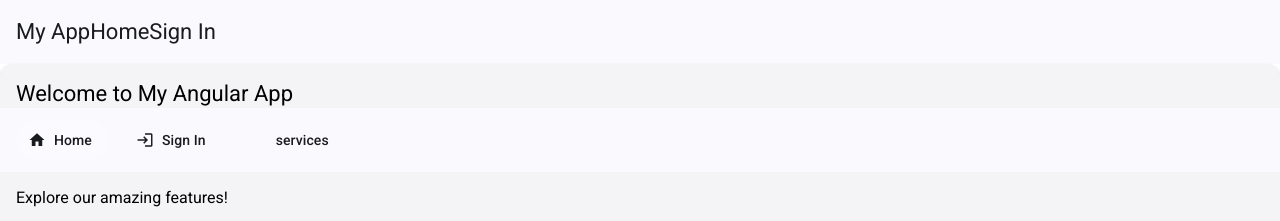
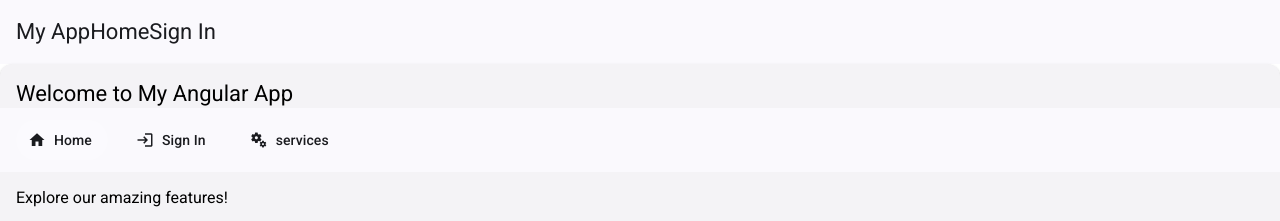
Before and after one commit to BlaineKTMO/SHX-FE, an Angular app in the folder shx-fe/: page /home in a window 1280 px wide. Shown: the top 221 px of the page. Built offline with nearby package versions, Linux system fonts and the light colour scheme.

Commit message:
fixed services

```diff
--- a/shx-fe/src/app/app.routes.ts
+++ b/shx-fe/src/app/app.routes.ts
@@ -8,6 +8,6 @@ export const routes: Routes = [
   { path: 'signin', component: SignInComponent },
   { path: '', redirectTo: 'home', pathMatch: 'full' },
   { path: 'home', component: HomeComponent },
+  { path: 'services', component: ServicesComponent },
   { path: '**', redirectTo: 'home' },
-  { path: 'services', component: ServicesComponent }
 ];
--- a/shx-fe/src/app/home/home.component.ts
+++ b/shx-fe/src/app/home/home.component.ts
@@ -4,7 +4,6 @@ import { RouterModule } from '@angular/router';
 import { MatButtonModule } from '@angular/material/button';
 import { MatCardModule } from '@angular/material/card';
 import { MenuBarComponent } from '../menu-bar/menu-bar.component';
-import { ServicesComponent } from '../services/services.component';
 
 @Component({
   selector: 'app-home',
@@ -15,7 +14,6 @@ import { ServicesComponent } from '../services/services.component';
     MatButtonModule,
     MatCardModule,
     MenuBarComponent,
-    ServicesComponent,
   ],
   templateUrl: './home.component.html',
   styleUrl: './home.component.scss'
--- a/shx-fe/src/app/menu-bar/menu-bar.component.html
+++ b/shx-fe/src/app/menu-bar/menu-bar.component.html
@@ -12,7 +12,7 @@
       </a>
 
       <a mat-button routerLink="/services" routerLinkActive="active">
-        <mat-icon>services</mat-icon>
+        <mat-icon>miscellaneous_services</mat-icon>
         services
       </a>
     </div>
--- a/shx-fe/src/app/services/services.component.ts
+++ b/shx-fe/src/app/services/services.component.ts
@@ -3,6 +3,7 @@ import { RouterModule } from '@angular/router';
 
 @Component({
   selector: 'app-services',
+  standalone: true,
   imports: [
     RouterModule,
   ],
```
